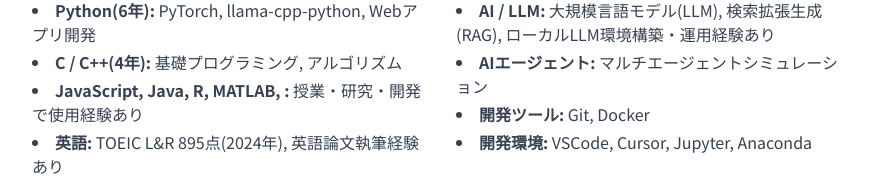
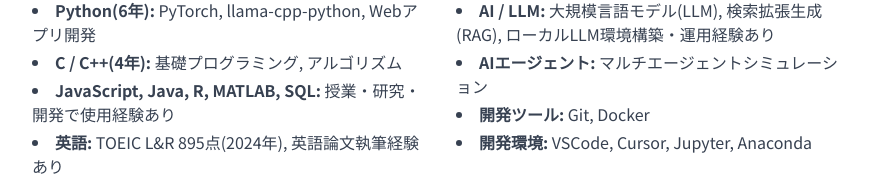
Before and after one commit to K4nine9/Research-Accomplishments, a plain HTML site: page portfolio.html in a window 1280 px wide. Shown: the part 580-756 px from the top of the page, without its empty margins (200-1079 px from the left). Drawn offline with nearby package versions, Linux system fonts and the light colour scheme.

Commit message:
微修正

```diff
--- a/portfolio.html
+++ b/portfolio.html
@@ -116,7 +116,7 @@
                         <ul class="list-disc list-inside text-gray-700 space-y-1">
                             <li><strong>Python(6年):</strong> PyTorch, llama-cpp-python, Webアプリ開発</li>
                             <li><strong>C / C++(4年):</strong> 基礎プログラミング, アルゴリズム</li>
-                            <li><strong>JavaScript, Java, R, MATLAB, :</strong> 授業・研究・開発で使用経験あり</li>
+                            <li><strong>JavaScript, Java, R, MATLAB, SQL:</strong> 授業・研究・開発で使用経験あり</li>
                             <li><strong>英語:</strong> TOEIC L&R 895点(2024年), 英語論文執筆経験あり</li>
                         </ul>
                     </div>
```
